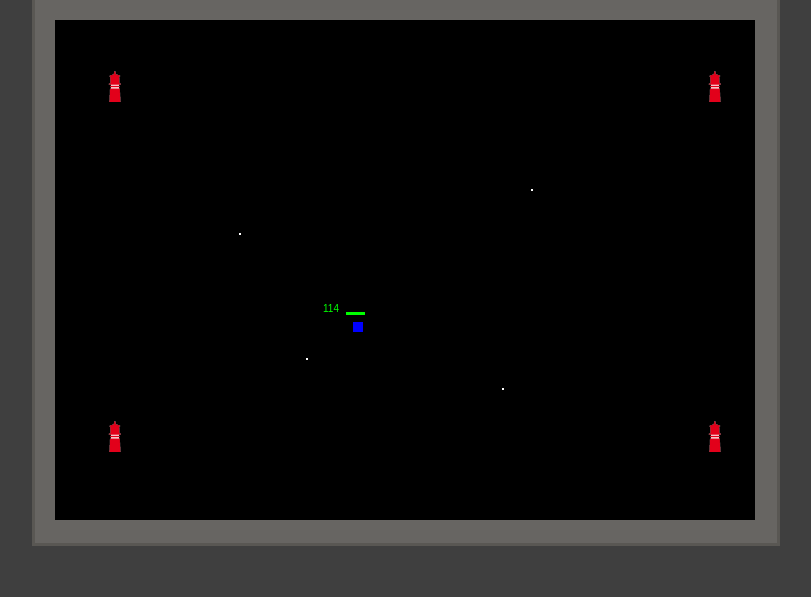
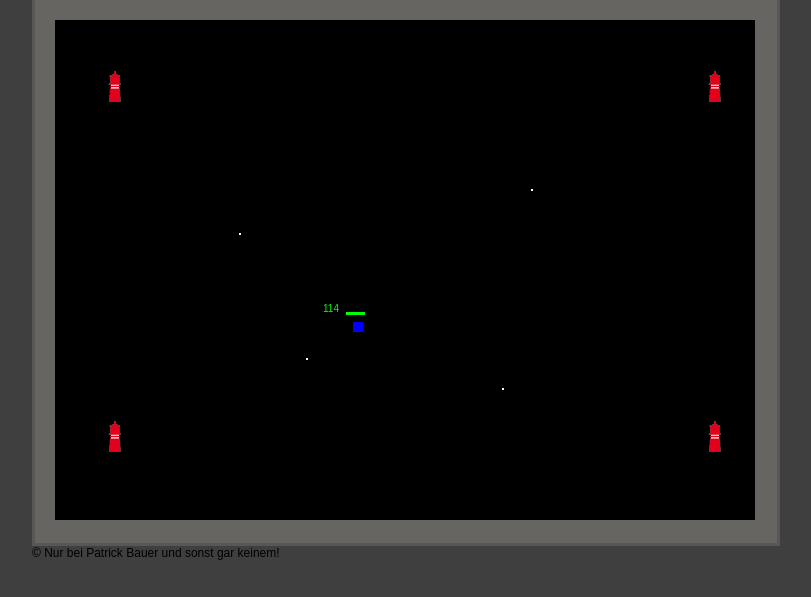
Before and after one commit to arvindm95/canvas-tower-defense, a plain HTML site: page index.html in a window 1280 px wide. Shown: the part 203-800 px from the top of the page, without its empty margins (234-1045 px from the left). Drawn offline with nearby package versions, Linux system fonts and the light colour scheme.

Commit message:
Was ganz ganz tolles geändert!

```diff
--- a/index.html
+++ b/index.html
@@ -48,6 +48,9 @@
 				</div>
 			</div>
 		</div>
+		<div>
+			&copy; Nur bei Patrick Bauer und sonst gar keinem!
+		</div>
 	</div>
 </body>
 </html>
```
